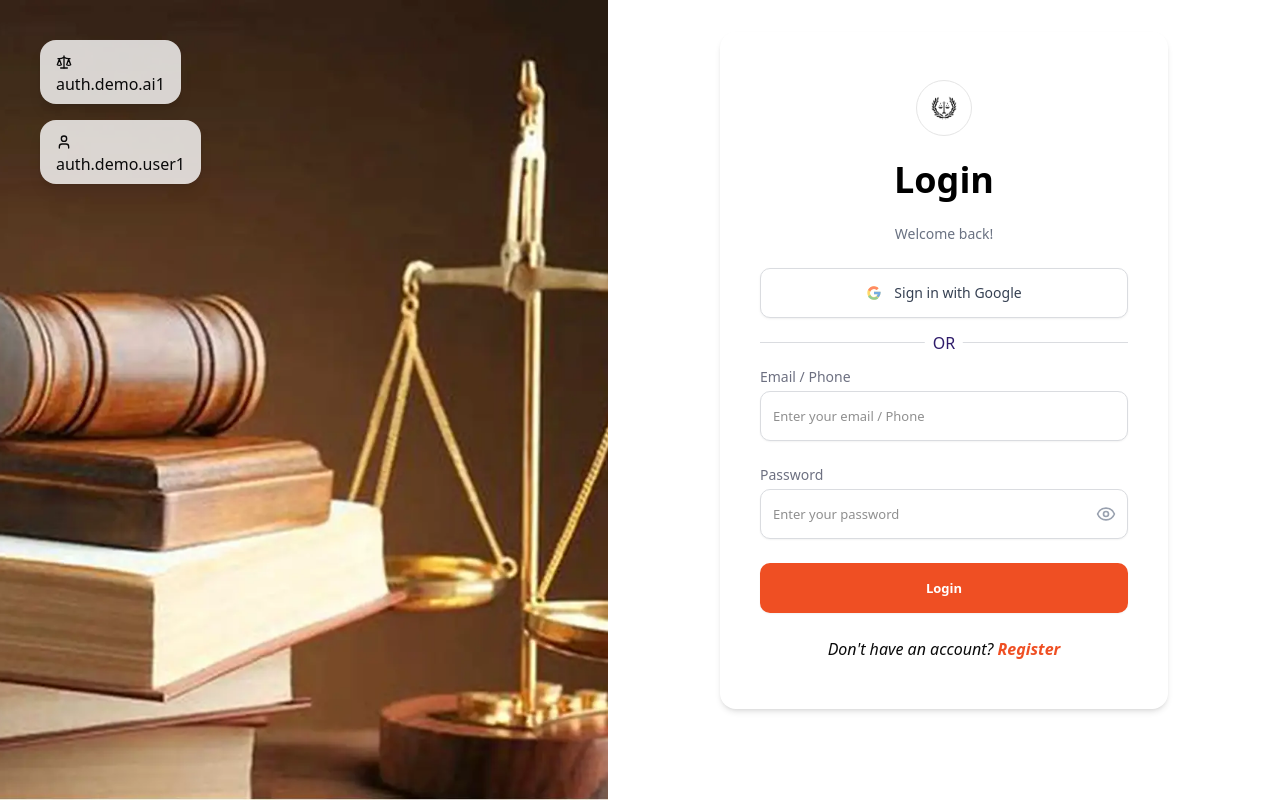
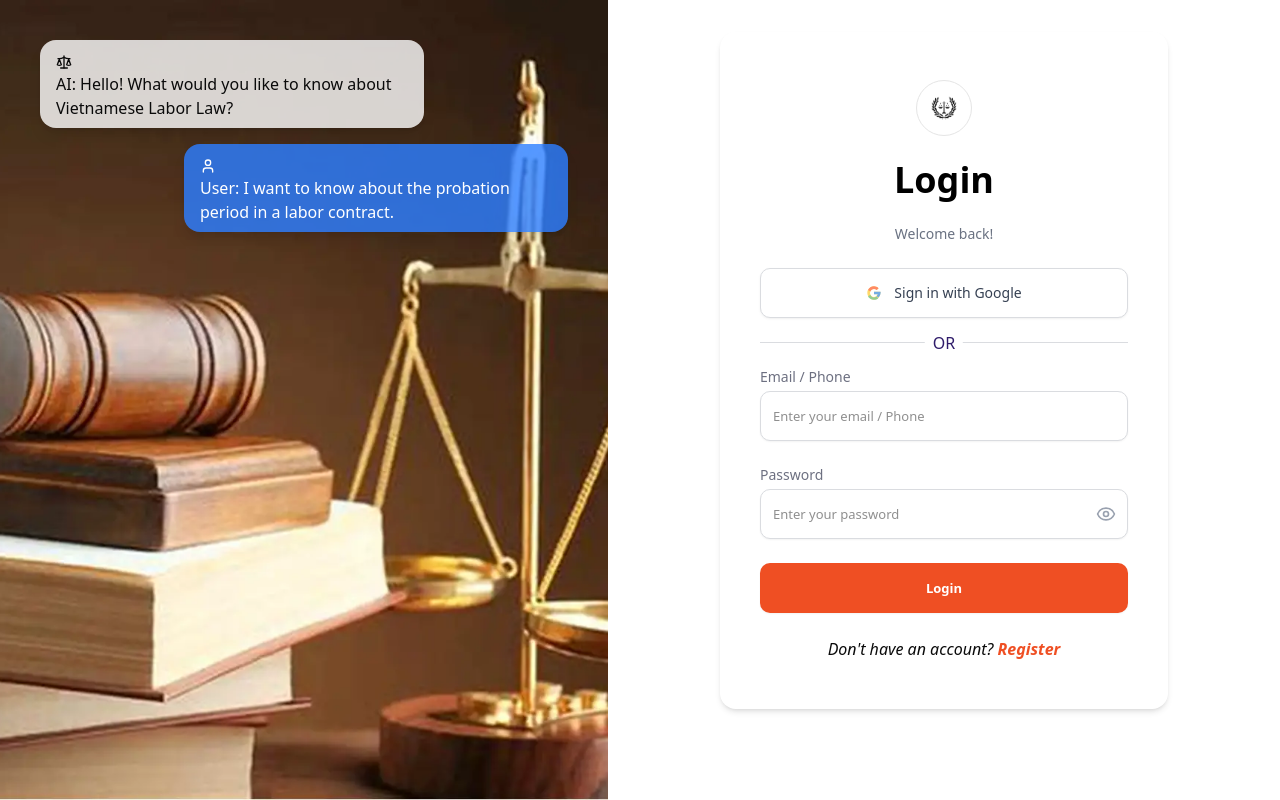
Before and after one commit to vnthuan01/law-stand, a React (Vite) app: page /login in a window 1280 px wide. Built offline with nearby package versions, Linux system fonts and the light colour scheme; no server answers.

Commit message:
fix(layout_auth): translate ok

```diff
--- a/src/lib/locales/en.json
+++ b/src/lib/locales/en.json
@@ -95,7 +95,14 @@
     "create_account": "Create Account",
     "invalid_username_or_password": "Invalid username or password",
     "login_failed": "Login failed",
-    "login_success": "Login successful"
+    "login_success": "Login successful",
+    "chat": {
+      "ai_greeting": "AI: Hello! What would you like to know about Vietnamese Labor Law?",
+      "user_question_probation": "User: I want to know about the probation period in a labor contract.",
+      "ai_answer_probation": "AI: According to the 2019 Labor Code, the probation period is:\n- Up to 180 days for managerial positions\n- Up to 60 days for technical jobs\n- Up to 30 days for other types of work",
+      "user_question_after_probation": "User: What happens if the company doesn't sign a contract after the probation period?",
+      "ai_answer_after_probation": "AI: If you continue working after the probation period without a signed contract, an official labor contract will automatically be established."
+    }
   },
   "profile": {
     "title": "Profile",
--- a/src/pages/auth/layout.tsx
+++ b/src/pages/auth/layout.tsx
@@ -11,23 +11,23 @@ interface AuthLayoutProps {
 const getMessages = (t: (key: string) => string) => [
   {
     icon: <Scale className="w-4 h-4 inline mr-1" />,
-    text: t('auth.demo.ai1'),
+    text: t('auth.chat.ai_greeting'),
   },
   {
     icon: <User className="w-4 h-4 inline mr-1" />,
-    text: t('auth.demo.user1'),
+    text: t('auth.chat.user_question_probation'),
   },
   {
     icon: <Scale className="w-4 h-4 inline mr-1" />,
-    text: t('auth.demo.ai2'),
+    text: t('auth.chat.ai_answer_probation'),
   },
   {
     icon: <User className="w-4 h-4 inline mr-1" />,
-    text: t('auth.demo.user2'),
+    text: t('auth.chat.user_question_after_probation'),
   },
   {
     icon: <Scale className="w-4 h-4 inline mr-1" />,
-    text: t('auth.demo.ai3'),
+    text: t('auth.chat.ai_answer_after_probation'),
   },
 ];
 
@@ -79,7 +79,9 @@ const AuthLayout: React.FC<AuthLayoutProps> = ({ children, imageSrc }) => {
                   repeatDelay: (messages.length - 1) * gap, // chờ trước khi vòng lặp mới
                 }}
                 className={`rounded-2xl px-4 py-2 shadow-lg max-w-sm ${
-                  msg.text.startsWith('User') ? 'bg-blue-500/80 text-white self-end' : 'bg-white/80'
+                  msg.text.startsWith('User') || msg.text.startsWith('Người dùng')
+                    ? 'bg-blue-500/80 text-white self-end'
+                    : 'bg-white/80'
                 }`}
               >
                 <div>
```
